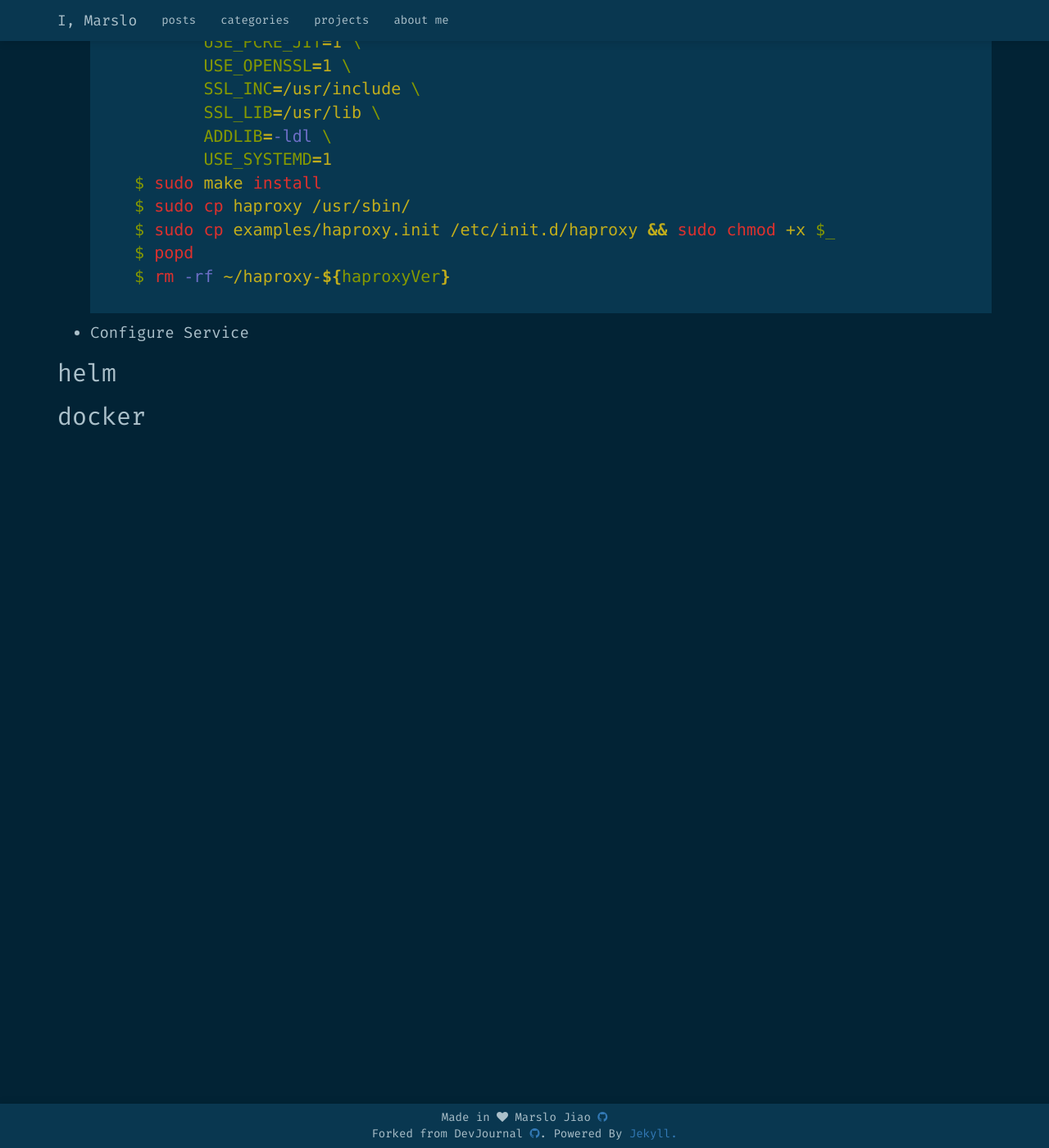
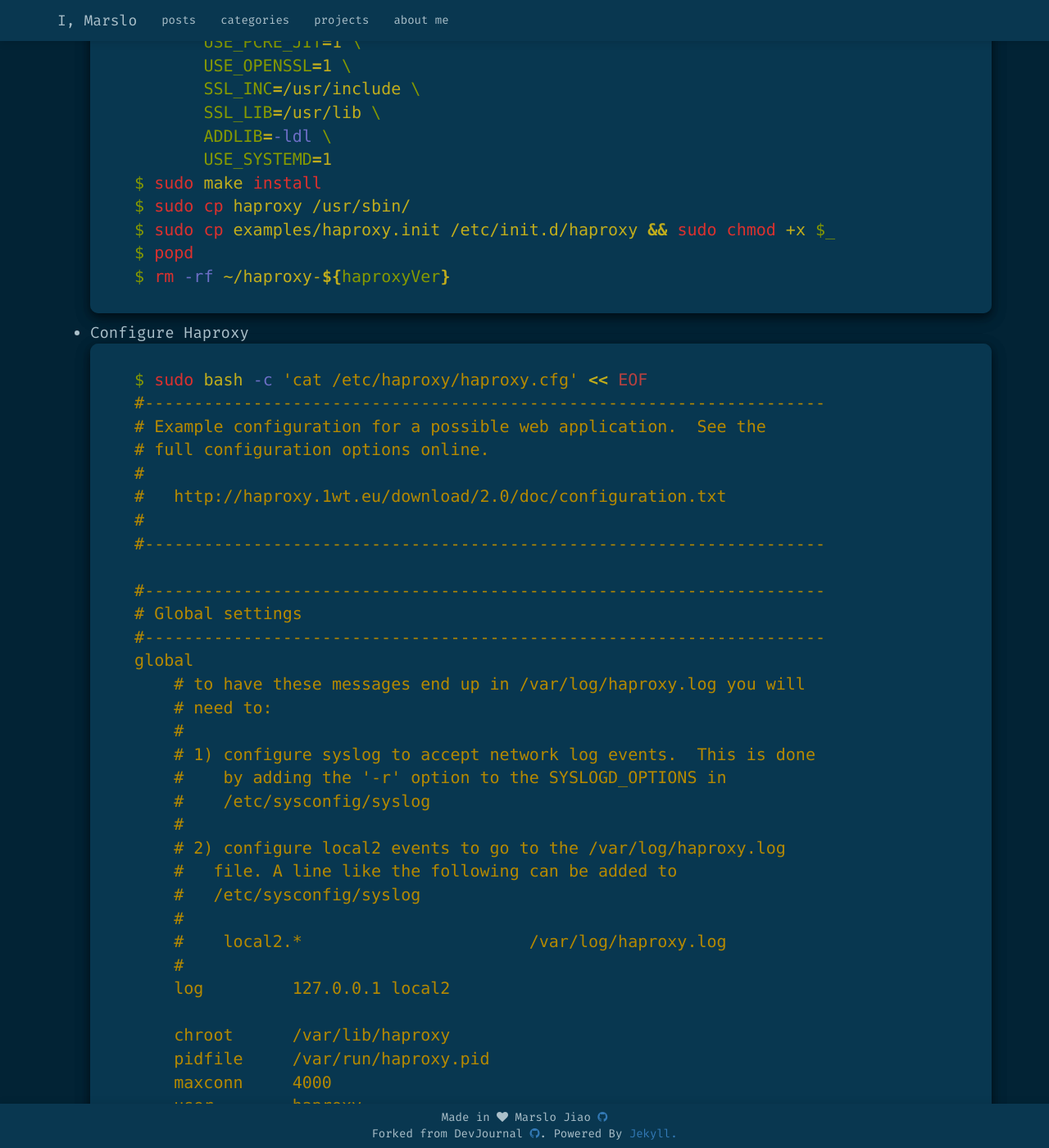
Before and after one commit to marslo/marslo.github.io, a Jekyll site: the page built from _posts/2019-09-25-ha-cluster-step1.markdown, in a window 1280 px wide and 1400 px high, scrolled down 8309 px. Shown: the whole window at 82% size. Built offline with Jekyll 4.4.1, drawn with Linux system fonts in a browser that asks for light colours; nearby versions of some CDN libraries; some web fonts are replaced; some of the changed text lies outside the part shown.

Commit message:
update haproxy

````diff
--- a/_posts/2019-09-25-ha-cluster-step1.markdown
+++ b/_posts/2019-09-25-ha-cluster-step1.markdown
@@ -281,7 +281,157 @@
     $ popd
     $ rm -rf ~/haproxy-${haproxyVer}
     ```
+
+- Configure Haproxy
+    ```bash
+    $ sudo bash -c 'cat /etc/haproxy/haproxy.cfg' << EOF
+    #---------------------------------------------------------------------
+    # Example configuration for a possible web application.  See the
+    # full configuration options online.
+    #
+    #   http://haproxy.1wt.eu/download/2.0/doc/configuration.txt
+    #
+    #---------------------------------------------------------------------
+
+    #---------------------------------------------------------------------
+    # Global settings
+    #---------------------------------------------------------------------
+    global
+        # to have these messages end up in /var/log/haproxy.log you will
+        # need to:
+        #
+        # 1) configure syslog to accept network log events.  This is done
+        #    by adding the '-r' option to the SYSLOGD_OPTIONS in
+        #    /etc/sysconfig/syslog
+        #
+        # 2) configure local2 events to go to the /var/log/haproxy.log
+        #   file. A line like the following can be added to
+        #   /etc/sysconfig/syslog
+        #
+        #    local2.*                       /var/log/haproxy.log
+        #
+        log         127.0.0.1 local2
+
+        chroot      /var/lib/haproxy
+        pidfile     /var/run/haproxy.pid
+        maxconn     4000
+        user        haproxy
+        group       haproxy
+        daemon
+
+        # turn on stats unix socket
+        stats socket /var/lib/haproxy/stats
+
+    #---------------------------------------------------------------------
+    # common defaults that all the 'listen' and 'backend' sections will
+    # use if not designated in their block
+    #---------------------------------------------------------------------
+    defaults
+        mode                    http
+        log                     global
+        option                  httplog
+        option                  dontlognull
+        option http-server-close
+        option forwardfor       except 127.0.0.0/8
+        option                  redispatch
+        retries                 3
+        timeout http-request    10s
+        timeout queue           1m
+        timeout connect         10s
+        timeout client          1m
+        timeout server          1m
+        timeout http-keep-alive 10s
+        timeout check           10s
+        maxconn                 3000
+
+    #---------------------------------------------------------------------
+    # kubernetes apiserver frontend which proxys to the backends
+    #---------------------------------------------------------------------
+    frontend kubernetes-apiserver
+        mode                 tcp
+        bind                 *:16443
+        option               tcplog
+        default_backend      kubernetes-apiserver
+
+    #---------------------------------------------------------------------
+    # round robin balancing between the various backends
+    #---------------------------------------------------------------------
+    backend kubernetes-apiserver
+        mode        tcp
+        balance     roundrobin
+        option      tcplog
+        option      tcp-check
+        server      ${master01Name} ${master01IP}:6443 check
+        server      ${master02Name} ${master02IP}:6443 check
+        server      ${master03Name} ${master03IP}:6443 check
+
+    #---------------------------------------------------------------------
+    # collection haproxy statistics message
+    #---------------------------------------------------------------------
+    listen stats
+        bind                 :8000
+        stats auth           admin:devops
+        maxconn              50
+        stats refresh        10s
+        stats realm          HAProxy\ Statistics
+        stats uri            /healthy
+    EOF
+    ```
+
 - Configure Service
+    ```bash
+    $ sudo bash -c 'cat > /lib/systemd/system/haproxy.service' << EOF
+    [Unit]
+    Description=HAProxy Load Balancer
+    After=network.target syslog.service
+    Wants=syslog.service
+
+    [Service]
+    Environment="CONFIG=/etc/haproxy/haproxy.cfg" "PIDFILE=/run/haproxy.pid"
+    EnvironmentFile=-/etc/default/haproxy
+    ExecStartPre=/usr/sbin/haproxy -f $CONFIG -c -q
+    ExecStart=/usr/sbin/haproxy -W -f $CONFIG -p $PIDFILE $EXTRAOPTS
+    ExecReload=/usr/sbin/haproxy -f $CONFIG -c -q $EXTRAOPTS $RELOADOPTS
+    ExecReload=/bin/kill -USR2 $MAINPID
+    KillMode=mixed
+    Restart=always
+    Type=forking
+
+    # The following lines leverage SystemD's sandboxing options to provide
+    # defense in depth protection at the expense of restricting some flexibility
+    # in your setup (e.g. placement of your configuration files) or possibly
+    # reduced performance. See systemd.service(5) and systemd.exec(5) for further
+    # information.
+
+    # NoNewPrivileges=true
+    # ProtectHome=true
+    # If you want to use 'ProtectSystem=strict' you should whitelist the PIDFILE,
+    # any state files and any other files written using 'ReadWritePaths' or
+    # 'RuntimeDirectory'.
+    # ProtectSystem=true
+    # ProtectKernelTunables=true
+    # ProtectKernelModules=true
+    # ProtectControlGroups=true
+    # If your SystemD version supports them, you can add: @reboot, @swap, @sync
+    # SystemCallFilter=~@cpu-emulation @keyring @module @obsolete @raw-io
+
+    [Install]
+    WantedBy=multi-user.target
+    EOF
+    ```
+- Start Service and Verify
+    ```bash
+    $ sudo systemctl enabled haproxy.service
+    $ sudo systemctl start haproxy.service
+
+    $ sudo systemctl is-enabled haproxy.service
+    enabled
+    $ sudo systemctl is-active haproxy.service
+    active
+    ```
+
+- Result
+<img src="{{site.url}}/images/haproxy.png" style="width: 999px;" />
 
 ## helm
 
--- a/_sass/_syntax-highlighting.scss
+++ b/_sass/_syntax-highlighting.scss
@@ -6,7 +6,9 @@
 
     .highlighter-rouge & {
       background: #083750 !important;
-      color: #c1ad1c !important
+      color: #c1ad1c !important;
+      border-radius: 10px !important;
+      box-shadow: 0 4px 8px 0 rgba(0, 0, 0, 0.2), 0 6px 20px 0 rgba(0, 0, 0, 0.19);
     }
 
     .c     { color: #5a5a5a; font-style: italic } // Comment
--- a/css/main.scss
+++ b/css/main.scss
@@ -154,7 +154,7 @@
 
 img{
   border-radius: 10px;
-  box-shadow: 0 4px 8px 0 rgba(0, 0, 0, 0.2), 0 6px 20px 0 rgba(0, 0, 0, 0.19);
+  /* box-shadow: 0 4px 8px 0 rgba(0, 0, 0, 0.2), 0 6px 20px 0 rgba(0, 0, 0, 0.19); */
   display: block;
   margin: auto;
 }
````
Also changed, not shown: images/haproxy.png (added), 5 other files.
